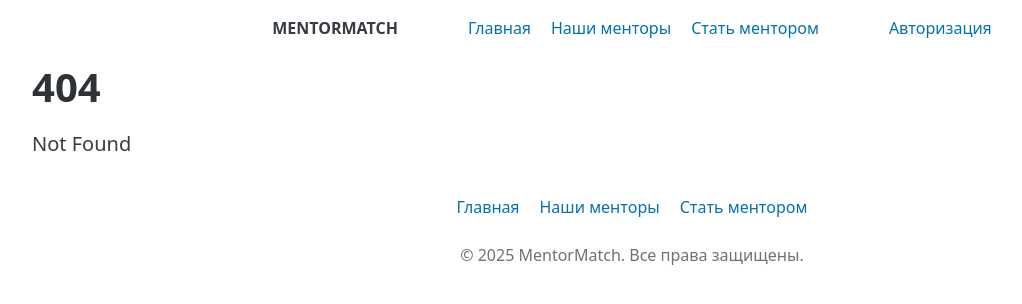
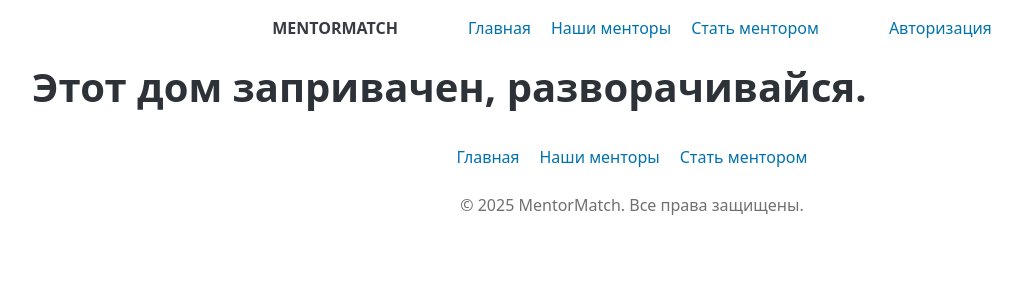
Before and after one commit to Tiver211/MentorMatch, a SvelteKit app in the folder web/: page /admin in a window 1280 px wide. Before the commit this address had no page. Shown: the top 304 px of the page, without its empty margins (8-1030 px from the left). Built offline with nearby package versions, Linux system fonts and the light colour scheme.

Commit message:
feat(web): add empty /admin page

```diff
--- /dev/null
+++ b/web/src/routes/admin/+page.svelte
@@ -0,0 +1 @@
+<h1>Этот дом запривачен, разворачивайся.</h1>
```
